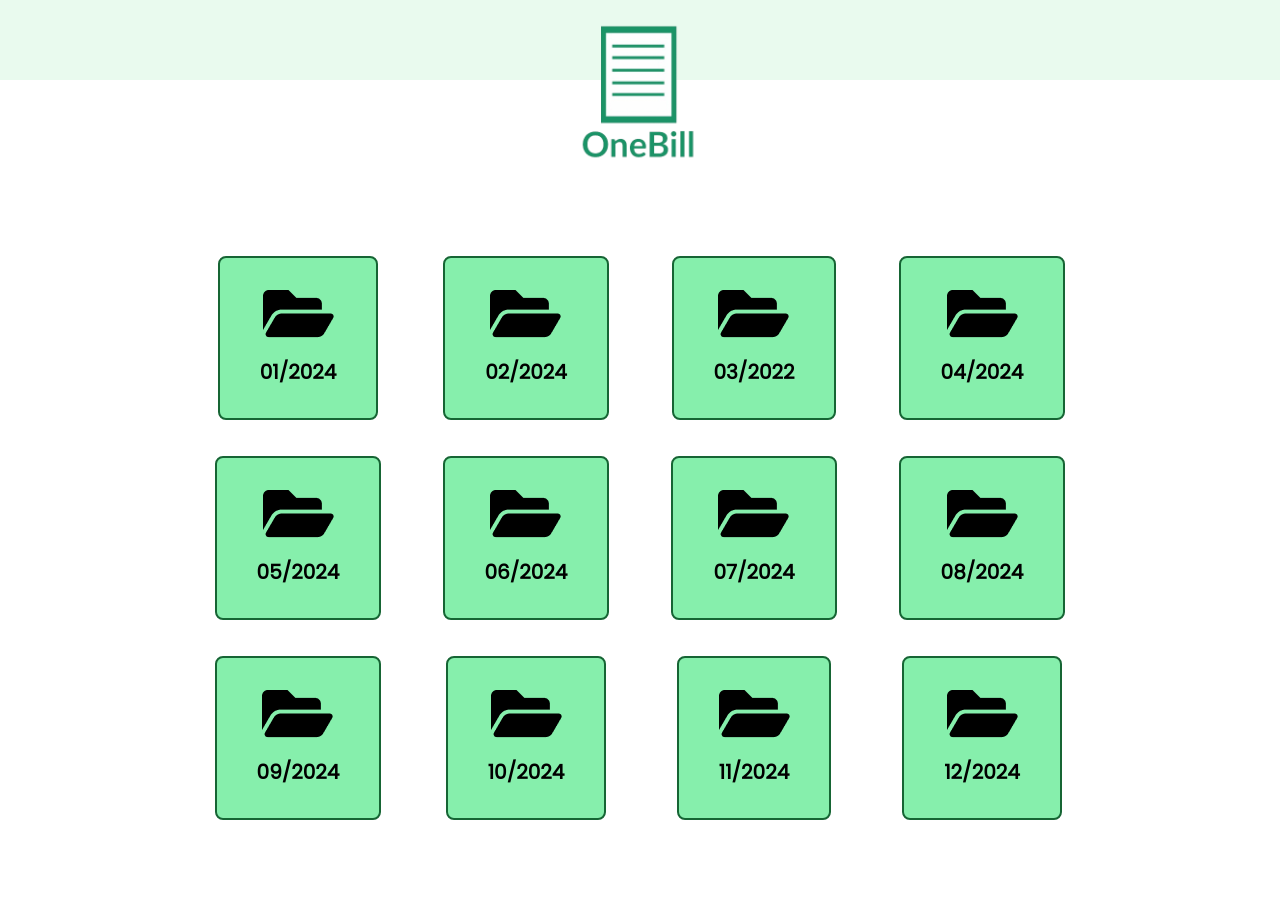
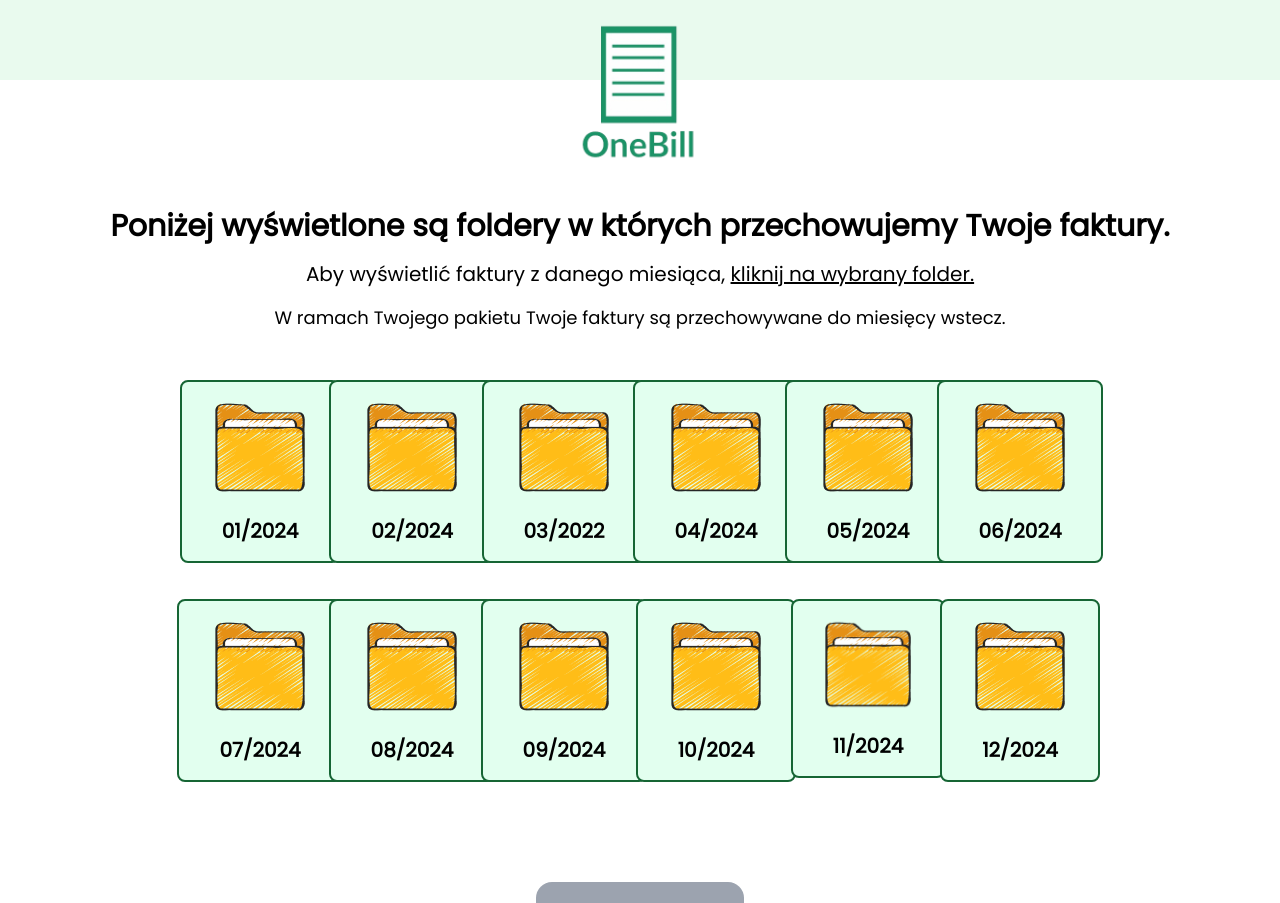
Before and after one commit to Tommy3DE/TheBill, a React (Vite) app: page /logged/documents in a window 1280 px wide. Shown: the top 903 px of the page. Built offline with nearby package versions, Linux system fonts and the light colour scheme; sample sign-in values are in the browser's storage.

Commit message:
faktury ready

```diff
--- a/src/loggedUser/documents/components/Day1Dir.tsx
+++ b/src/loggedUser/documents/components/Day1Dir.tsx
@@ -1,6 +1,8 @@
 import { Link } from "react-router-dom";
-import dir from '../../../assets/docsIcons/dir.png'
+import dir from '../../../assets/docsIcons/folder.png'
 import SlimNav from "../../../layout/SlimNav";
+import ReturnBtn from "../../../components/ReturnBtn";
+import { useUserData } from "../../../context/UserDataContext";
 type DirTiles = {
   id: number;
   title: string;
@@ -8,6 +10,8 @@ type DirTiles = {
 };
 
 const Day1Dir = () => {
+  const { userData } = useUserData();
+
   const dirs: DirTiles[] = [
     {
       id: 1,
@@ -73,12 +77,15 @@ const Day1Dir = () => {
   return (
     <section className="font-poppins">
       <SlimNav/>
-      <div className="mx-auto max-w-[1980px] ">
-      <div className="grid lg:grid-cols-4 grid-cols-2 gap-4 mt-44 lg:mb-20 w-[70%] mx-auto">
+      <div className="mx-auto max-w-[1980px]">
+        <h1 className="text-3xl font-black text-center mt-32">Poniżej wyświetlone są foldery w których przechowujemy Twoje faktury.</h1>
+        <h2 className="text-xl text-center my-4">Aby wyświetlić faktury z danego miesiąca, <span className="underline"> kliknij na wybrany folder.</span></h2>
+        <h3 className="text-lg text-center mb-12">W ramach Twojego pakietu {userData?.package} Twoje faktury są przechowywane do {userData?.package === 'Premium' ? '24' : (userData?.package === 'Biznes' ? '60' : (userData?.package === 'Standard' ? '6' : null))} miesięcy wstecz.</h3>
+      <div className="grid lg:grid-cols-6 grid-cols-2 gap-4  lg:mb-20 w-[70%] mx-auto">
         {dirs.map((item) => (
           <div key={item.id} className="flex flex-col items-center">
             <Link to={`/logged/documents/${item.route}`}>
-            <div className="text-xl rounded-lg flex-col bg-green-300 p-8 mb-5 hover:scale-105 hover:bg-green-200 border-2 border-green-800 cursor-pointer font-black">
+            <div className="text-xl rounded-lg flex-col bg-[#E2FFEF] px-8 py-4 mb-5 hover:scale-105 hover:bg-green-200 border-2 border-green-800 cursor-pointer font-black">
               <img src={dir} alt={item.title} className="mx-auto mb-5" />
               <p className="text-center px-2">{item.title}</p>
             </div>
@@ -86,11 +93,10 @@ const Day1Dir = () => {
           </div>
         ))}
       </div>
-      <Link to={"/logged"} className="lg:mx-10 mx-5 -mt-5">
-        <button className="px-4 py-2 hover:scale-105 font-extrabold text-xl rounded bg-red-400 text-white lg:w-auto w-[90%]">
-          Wstecz
-        </button>
-      </Link>
+      <div className="flex flex-row justify-center ">
+      <ReturnBtn route={"/logged"}/>
+
+      </div>
       </div>
     </section>
   );
--- a/src/loggedUser/documents/components/MthPage.tsx
+++ b/src/loggedUser/documents/components/MthPage.tsx
@@ -1,10 +1,11 @@
 import { useParams } from "react-router-dom";
 import SlimNav from "../../../layout/SlimNav";
-// import dir from "../../../assets/docsIcons/dir.png";
 import { useEffect, useState } from "react";
-import { CiBoxList } from "react-icons/ci"; //lista
+import { CiBoxList } from "react-icons/ci";
+import { FaRegEye } from "react-icons/fa";
 
-import { HiOutlineSquares2X2 } from "react-icons/hi2"; // miniaturki
+import { HiOutlineSquares2X2 } from "react-icons/hi2";
+import ReturnBtn from "../../../components/ReturnBtn";
 
 
 type DateType = {
@@ -91,7 +92,7 @@ const MthPage = () => {
               alt="Loading icon"
             />
           ) : invoices.length === 0 ? (
-            <p className="mt-[10%] text-xl text-gray-400">Brak faktur</p>
+            <p className="text-3xl text-center my-64 text-gray-400">Brak faktur</p>
           ) : (
             <>
             <div className="flex flex-row justify-center text-5xl">
@@ -121,15 +122,19 @@ const MthPage = () => {
                       <th className="px-4 py-2 text-start">Nazwa Pliku</th>
                       <th className="px-4 py-2 text-start">Otrzymano od</th>
                       <th className="px-4 py-2 text-start">Data</th>
+                      <th className="px-4 py-2 text-start">Podgląd</th>
                     </tr>
                   </thead>
                   <tbody>
-                    {invoices.map((invoice) => (
+                    {invoices.map((invoice, index) => (
                       <tr key={invoice.id} className={``}>
-                        <td className=" px-4 py-2">{invoice.id}</td>
+                        <td className=" px-4 py-2">{index +1}</td>
                         <td className=" px-4 py-2">{invoice.name}</td>
                         <td className=" px-4 py-2">{invoice.sender}</td>
                         <td className=" px-4 py-2">{new Date(invoice.date).toLocaleDateString()}</td>
+                        <td className="py-2 text-xl">
+                          <FaRegEye className='text-blue-400 cursor-pointer mx-auto' onClick={() => handleImageClick(invoice.thumbnail)}/>
+                        </td>
                       </tr>
                     ))}
                   </tbody>
@@ -157,6 +162,10 @@ const MthPage = () => {
           )}
         </div>
       </div>
+      <div className="flex flex-row justify-center my-10">
+      <ReturnBtn route="/logged/documents"/>
+
+      </div>
     </div>
   );
 };
```
Also changed, not shown: src/assets/docsIcons/folder.png (added).
